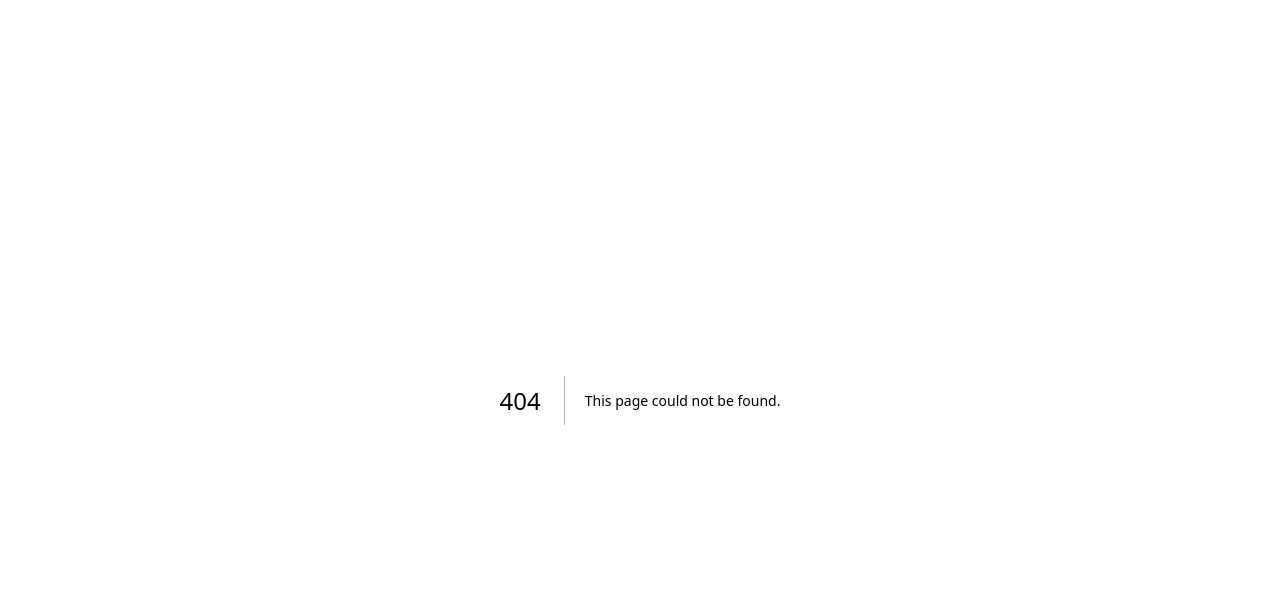
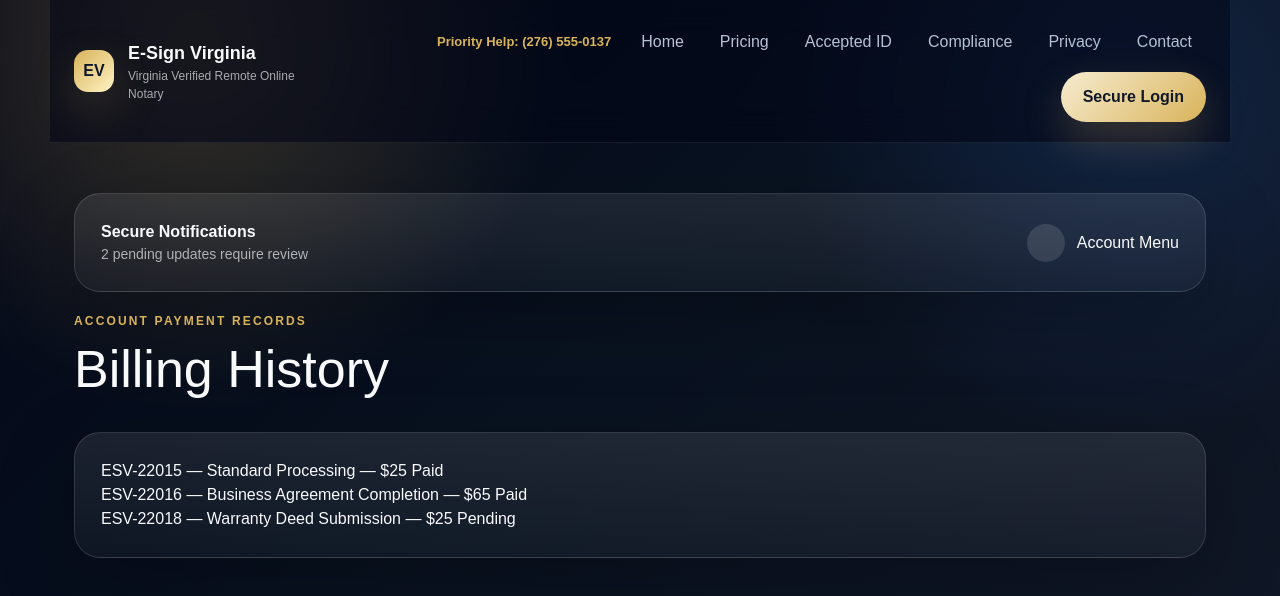
Before and after one commit to rawillia9801/esign, a Next.js app: page /customer/billing in a window 1280 px wide. Before the commit this address had no page. Shown: the top 596 px of the page. Built offline with nearby package versions, Linux system fonts and the light colour scheme.

Commit message:
Add customer billing page for live route consistency

```diff
--- /dev/null
+++ b/app/customer/billing/page.tsx
@@ -0,0 +1,20 @@
+import Header from '../../../components/Header'
+import ProfileBar from '../../../components/ProfileBar'
+
+export default function BillingPage(){
+ return (
+  <main className="container">
+   <Header />
+   <div style={{padding:'50px 0'}}>
+    <ProfileBar />
+    <div className="eyebrow">Account Payment Records</div>
+    <h1 style={{fontSize:'52px'}}>Billing History</h1>
+    <div className="card" style={{marginTop:'24px'}}>
+      <p>ESV-22015 — Standard Processing — $25 Paid</p>
+      <p>ESV-22016 — Business Agreement Completion — $65 Paid</p>
+      <p>ESV-22018 — Warranty Deed Submission — $25 Pending</p>
+    </div>
+   </div>
+  </main>
+ )
+}
```
